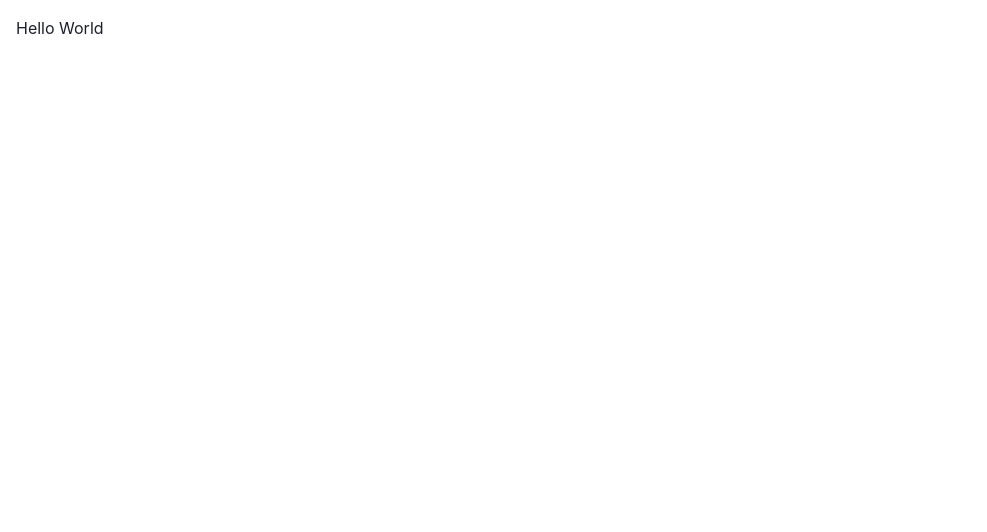
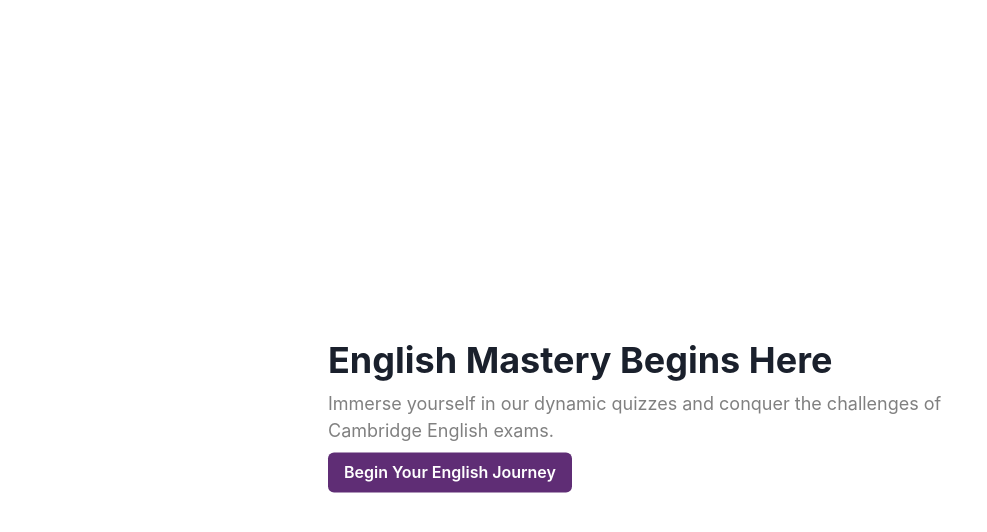
Before and after one commit to fjpagaragan/quiz-test, a Next.js app: page / in a window 1280 px wide. Shown: the top 532 px of the page, without its empty margins (0-987 px from the left). Built offline with nearby package versions, Linux system fonts and the light colour scheme.

Commit message:
(feat): initial homepage

```diff
--- /dev/null
+++ b/src/modules/home/components/HomePage.tsx
@@ -0,0 +1,24 @@
+import { FC } from "react";
+import { AbsoluteCenter, Box, Button, Flex, Heading, Text } from "@chakra-ui/react";
+
+const HomePage: FC = () => {
+    return (
+        <Flex>
+        <Box h={'100vh'}>
+            <AbsoluteCenter axis="both" className="text-center">
+                <Box m={2}>
+                    <Heading as='h1' noOfLines={1}>English Mastery Begins Here</Heading>
+                </Box>
+                <Box m={2}>
+                    <Text fontSize={'lg'} noOfLines={2} color={'gray'}>Immerse yourself in our dynamic quizzes and conquer the challenges of Cambridge English exams.</Text>
+                </Box>
+                <Box m={2}>
+                    <Button color={'white'} bg={'#5F2D75'}>Begin Your English Journey</Button>
+                </Box>
+            </AbsoluteCenter>
+        </Box>
+        </Flex>
+    )
+};
+
+export default HomePage;
--- a/src/pages/_app.tsx
+++ b/src/pages/_app.tsx
@@ -1,10 +1,11 @@
 import "@/styles/globals.css";
-import { Box, ChakraProvider } from "@chakra-ui/react";
+import { Box, CSSReset, ChakraProvider } from "@chakra-ui/react";
 import type { AppProps } from "next/app";
 
 export default function App({ Component, pageProps }: AppProps) {
   return (
     <ChakraProvider>
+      <CSSReset />
       <Box maxW="container.xl" mx={'auto'} p={'4'}>
         <Component {...pageProps} />
       </Box>
--- a/src/pages/index.tsx
+++ b/src/pages/index.tsx
@@ -1,8 +1,9 @@
 import Image from "next/image";
 import { Inter } from "next/font/google";
+import HomePage from "@/modules/home/components/HomePage";
 
 const inter = Inter({ subsets: ["latin"] });
 
 export default function Home() {
-  return "Hello World";
+  return <HomePage />;
 }
```
